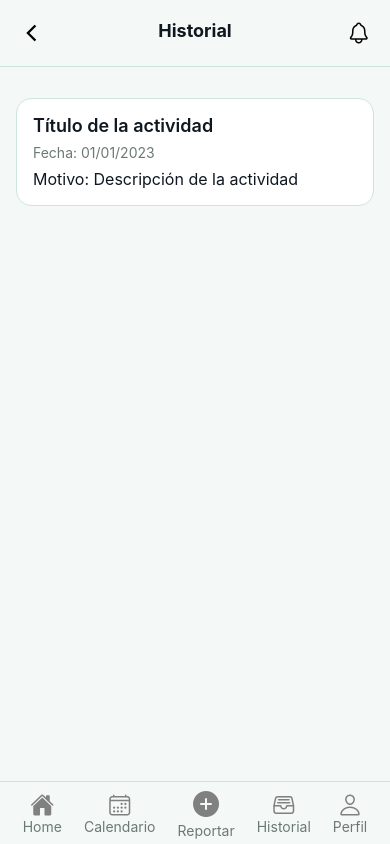
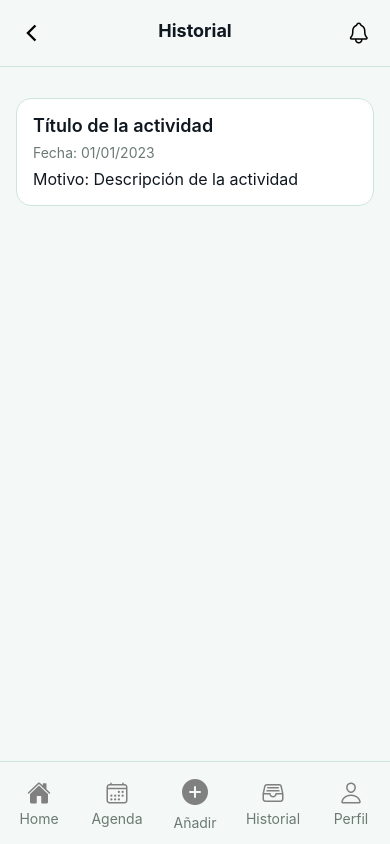
Before and after one commit to JosueUribeUgalde/Proyecto_Final_Apps_Moviles, a React Native app in the folder ProyectFinal/: screen /History in a window 390 px wide. Built offline with nearby package versions, Linux system fonts and the light colour scheme.

Commit message:
feat: Refactor componentes para usar Pressable y mejorar la accesibilidad; añade documentación de SafeAreaView

```diff
--- a/ProyectFinal/App.js
+++ b/ProyectFinal/App.js
@@ -1,11 +1,7 @@
 import { NavigationContainer } from '@react-navigation/native';
 import { createNativeStackNavigator } from '@react-navigation/native-stack';
 import { SafeAreaProvider } from 'react-native-safe-area-context';
-import Login from "./src/screens/Login";
-import Register from "./src/screens/Register";
-import History from "./src/screens/History";
-import PasswordReset from "./src/screens/PasswordReset";
-
+import { Login, Register, History, PasswordReset } from "./src/screens";
 
 const Stack = createNativeStackNavigator();
 
@@ -22,6 +18,7 @@ export default function App() {
           <Stack.Screen name="Login" component={Login} />
           <Stack.Screen name="Register" component={Register} />
           <Stack.Screen name="History" component={History} />
+          <Stack.Screen name="PasswordReset" component={PasswordReset} />
         </Stack.Navigator>
       </NavigationContainer>
     </SafeAreaProvider>
--- a/ProyectFinal/src/components/ButtonLogin.js
+++ b/ProyectFinal/src/components/ButtonLogin.js
@@ -1,4 +1,4 @@
-import { Text, TouchableOpacity, View } from "react-native";
+import { Text, Pressable, View } from "react-native";
 import styles from "./styles/ButtonStyle";
 
 export default function ButtonLogin({
@@ -7,16 +7,18 @@ export default function ButtonLogin({
   icon,
   backgroundColor,
   textColor,
-  showBorder = true // valor por defecto true para mantener compatibilidad
+  showBorder = true
 }) {
   return (
-    <TouchableOpacity
-      style={[
+    <Pressable
+      style={({ pressed }) => [
         styles.button,
         backgroundColor && { backgroundColor },
-        !showBorder && { borderWidth: 0 } // remueve el borde si showBorder es false
+        !showBorder && { borderWidth: 0 },
+        pressed && { opacity: 0.5 } // Efecto de opacidad cuando se presiona
       ]}
       onPress={onPress}
+      android_ripple={{ color: 'rgba(0, 0, 0, 0.1)' }} // Efecto ripple en Android
     >
       <View style={styles.contentRow}>
         {icon && <View style={styles.icon}>{icon}</View>}
@@ -27,6 +29,6 @@ export default function ButtonLogin({
           {title}
         </Text>
       </View>
-    </TouchableOpacity>
+    </Pressable>
   );
 }
--- a/ProyectFinal/src/components/HeaderScreen.js
+++ b/ProyectFinal/src/components/HeaderScreen.js
@@ -1,19 +1,22 @@
-import { View, Text, TouchableOpacity } from "react-native";
+import { View, Text, Pressable } from "react-native";
 import styles from "./styles/HeaderScreenStyles";
 
 export default function HeaderScreen({ title, leftIcon, rightIcon, onLeftPress, onRightPress }) {
   return (
-
-      <View style={styles.headerRow}>
-        <TouchableOpacity onPress={onLeftPress}>
-          {leftIcon}
-        </TouchableOpacity>
-        <Text style={styles.title}>{title}</Text>
-        <TouchableOpacity onPress={onRightPress}>
-          {rightIcon}
-        </TouchableOpacity>
-      </View>
-
-
+    <View style={styles.headerRow}>
+      <Pressable
+        onPress={onLeftPress}
+        style={({ pressed }) => pressed && { opacity: 0.5 }}
+      >
+        {leftIcon}
+      </Pressable>
+      <Text style={styles.title}>{title}</Text>
+      <Pressable
+        onPress={onRightPress}
+        style={({ pressed }) => pressed && { opacity: 0.5 }}
+      >
+        {rightIcon}
+      </Pressable>
+    </View>
   );
 }
--- a/ProyectFinal/src/components/MenuFooter.js
+++ b/ProyectFinal/src/components/MenuFooter.js
@@ -1,34 +1,59 @@
-import { View, TouchableOpacity, Text } from "react-native";
+import { View, Pressable, Text } from "react-native";
 import { Ionicons } from '@expo/vector-icons';
 import styles from "./styles/MenuFooterStyles";
 
 export default function MenuFooter() {
   return (
     <View style={styles.container}>
-      <TouchableOpacity style={styles.button}>
+      <Pressable
+        style={({ pressed }) => [
+          styles.button,
+          pressed && { opacity: 0.5 }
+        ]}
+      >
         <Ionicons name="home" size={24} color="gray" />
         <Text style={styles.buttonText}>Home</Text>
-      </TouchableOpacity>
+      </Pressable>
 
-      <TouchableOpacity style={styles.button}>
+      <Pressable
+        style={({ pressed }) => [
+          styles.button,
+          pressed && { opacity: 0.5 }
+        ]}
+      >
         <Ionicons name="calendar-outline" size={24} color="gray" />
-        <Text style={styles.buttonText}>Calendario</Text>
-      </TouchableOpacity>
+        <Text style={styles.buttonText}>Agenda</Text>
+      </Pressable>
 
-      <TouchableOpacity style={styles.button}>
+      <Pressable
+        style={({ pressed }) => [
+          styles.button,
+          pressed && { opacity: 0.5 }
+        ]}
+      >
         <Ionicons name="add-circle" size={32} color="gray" />
-        <Text style={styles.buttonText}>Reportar</Text>
-      </TouchableOpacity>
+        <Text style={styles.buttonText}>Añadir</Text>
+      </Pressable>
 
-      <TouchableOpacity style={styles.button}>
+      <Pressable
+        style={({ pressed }) => [
+          styles.button,
+          pressed && { opacity: 0.5 }
+        ]}
+      >
         <Ionicons name="file-tray-full-outline" size={24} color="gray" />
         <Text style={styles.buttonText}>Historial</Text>
-      </TouchableOpacity>
+      </Pressable>
 
-      <TouchableOpacity style={styles.button}>
+      <Pressable
+        style={({ pressed }) => [
+          styles.button,
+          pressed && { opacity: 0.5 }
+        ]}
+      >
         <Ionicons name="person-outline" size={24} color="gray" />
         <Text style={styles.buttonText}>Perfil</Text>
-      </TouchableOpacity>
+      </Pressable>
     </View>
   );
 }
--- /dev/null
+++ b/ProyectFinal/src/components/index.js
@@ -0,0 +1,5 @@
+export { default as ButtonLogin } from './ButtonLogin';
+export { default as InputLogin } from './InputLogin';
+export { default as HeaderScreen } from './HeaderScreen';
+export { default as Banner } from './Banner';
+export { default as MenuFooter } from './MenuFooter';
--- a/ProyectFinal/src/components/styles/MenuFooterStyles.js
+++ b/ProyectFinal/src/components/styles/MenuFooterStyles.js
@@ -1,24 +1,30 @@
-import { StyleSheet } from 'react-native';
+import { StyleSheet, Dimensions } from 'react-native';
 import { COLORS, FONTS } from '../constants/theme';
+
+// Calcula el ancho exacto para cada botón (pantalla dividida en 5)
+const screenWidth = Dimensions.get('window').width;
+const buttonWidth = screenWidth / 5;
 
 export default StyleSheet.create({
     container: {
         flexDirection: 'row',
-        justifyContent: 'center',
-        gap: 12,
+        justifyContent: 'space-between', // Cambiado de center a space-between
         alignItems: 'center',
         backgroundColor: COLORS.background,
-
+        paddingVertical: 8, // Añadido padding vertical
         borderTopWidth: 1,
         borderTopColor: COLORS.borderSecondary,
         width: '100%',
     },
     button: {
         alignItems: 'center',
-        padding: 5,
+        width: buttonWidth, // Ancho fijo para cada botón
+        paddingVertical: 5,
     },
     buttonText: {
         color: COLORS.textGray,
         fontSize: FONTS.small,
+        marginTop: 4, // Espacio entre el icono y el texto
+        textAlign: 'center', // Centrar el texto
     }
 });
--- a/ProyectFinal/src/screens/Login.js
+++ b/ProyectFinal/src/screens/Login.js
@@ -1,16 +1,19 @@
-import { useState } from 'react'; // Agregar este import
+// 1. Paquetes core de React/React Native
+import { useState } from 'react';
+import { Text, View, Image, Pressable } from "react-native";
+// 2. Bibliotecas de terceros
+import { SafeAreaView } from "react-native-safe-area-context";
+import { Ionicons } from '@expo/vector-icons'; // libreria de expo para iconos https://icons.expo.fyi/Index
+// 3. Componentes propios
+import { ButtonLogin, InputLogin, HeaderScreen, Banner } from "../components";
+// 4. Constantes y utilidades
+import { COLORS } from '../components/constants/theme';
+// 5. Estilos
 import styles from "../components/styles/LoginStyles";
-import { Text, View, Image, TouchableOpacity } from "react-native";
-import { SafeAreaView } from "react-native-safe-area-context";
-import ButtonLogin from "../components/ButtonLogin";
-import InputLogin from "../components/InputLogin";
-import HeaderScreen from "../components/HeaderScreen";
-import Banner from "../components/Banner";
-import { COLORS } from '../components/constants/theme';
-import { Ionicons } from '@expo/vector-icons'; // libreria de expo para iconos https://icons.expo.fyi/Index
-
+// 6. Archivos estáticos
 import LogoSF from '../../assets/logoSF.png';
 import LogoGoogle from '../../assets/icon_google1.png';
+
 export default function Login({ navigation }) {
   const [showBanner, setShowBanner] = useState(false);
 
@@ -23,8 +26,7 @@ export default function Login({ navigation }) {
   };
 
   const handleForgotPassword = () => {
-    // TODO: Implementar lógica para recuperar contraseña
-    //console.log('Forgot password clicked');
+    navigation.navigate('PasswordReset');
   };
 
   return (
@@ -70,11 +72,17 @@ export default function Login({ navigation }) {
           Password
         </Text>
         <InputLogin msj="password" secureTextEntry />
-        <TouchableOpacity onPress={handleForgotPassword}>
+        <Pressable
+          onPress={handleForgotPassword}
+          style={({pressed}) => [
+            styles.forgotPasswordContainer,
+            pressed && {opacity: 0.5}
+          ]}
+        >
           <Text style={styles.forgotPassword}>
             Forgot Password?
           </Text>
-        </TouchableOpacity>
+        </Pressable>
       </View>
 
       <ButtonLogin
@@ -107,11 +115,14 @@ export default function Login({ navigation }) {
         <Text style={styles.registerText}>
           No tienes cuenta?
         </Text>
-        <TouchableOpacity onPress={handleRegister}>
+        <Pressable
+          onPress={handleRegister}
+          style={({ pressed }) => pressed && { opacity: 0.5 }}
+        >
           <Text style={styles.registerTextClick}>
             {' '}Regístrate
           </Text>
-        </TouchableOpacity>
+        </Pressable>
       </View>
     </SafeAreaView>
   );
--- /dev/null
+++ b/ProyectFinal/src/screens/index.js
@@ -0,0 +1,4 @@
+export { default as Login } from './Login';
+export { default as Register } from './Register';
+export { default as History } from './History';
+export { default as PasswordReset } from './PasswordReset';
```
Also changed, not shown: ProyectFinal/documentation/ButtonLogin.txt, ProyectFinal/documentation/SafeAreaView.txt (added).
